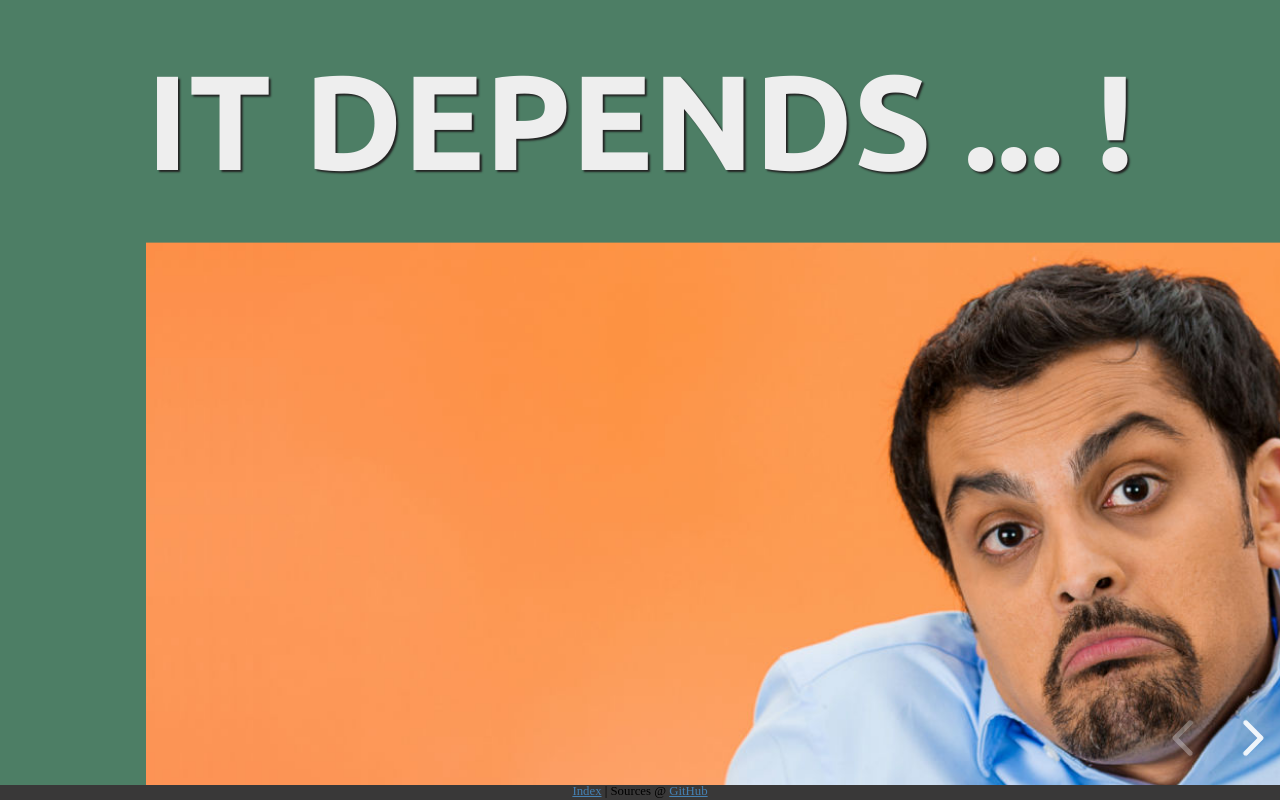
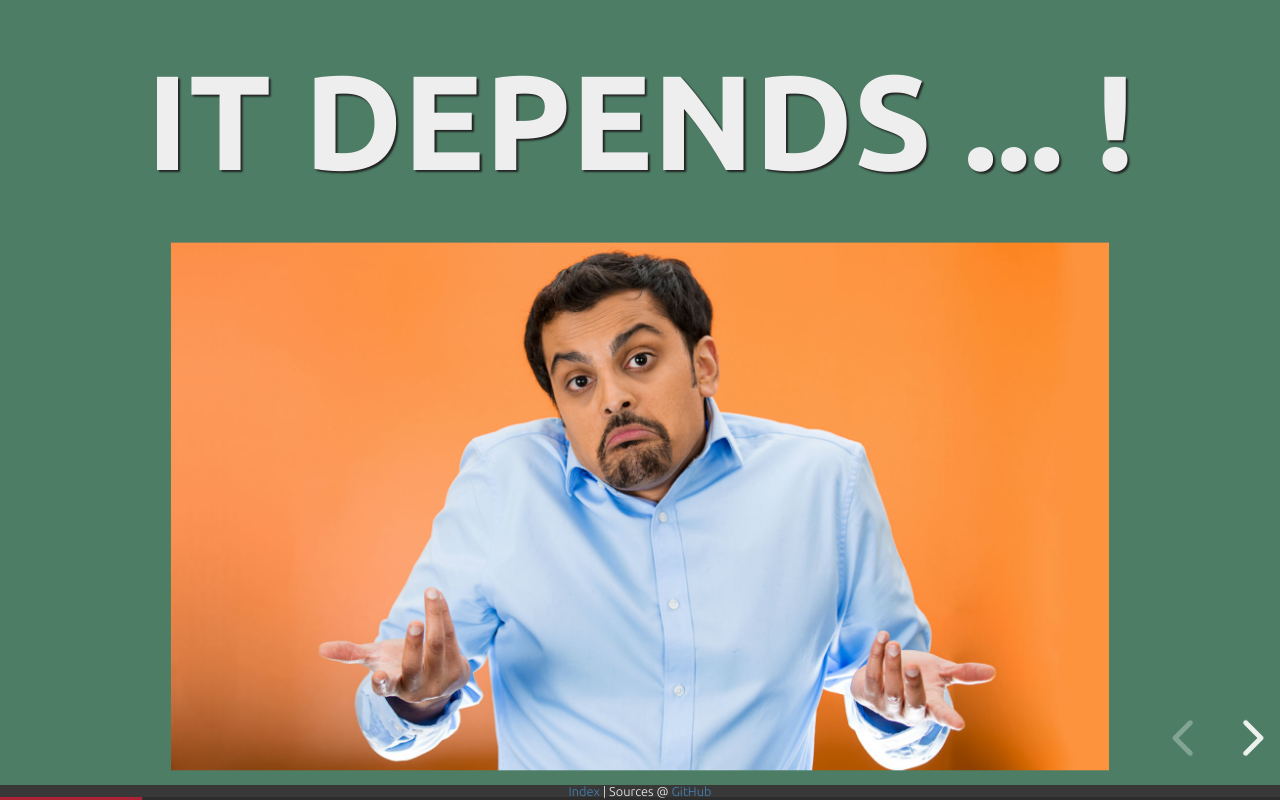
Before and after one commit to marcvanandel/programming-guide, a website: page docs/day-1.html in a window 1280 px wide. Both pictures are taken after a click on the button "next slide". Drawn offline with Linux system fonts and the light colour scheme.

Commit message:
fix formatting

```diff
--- a/docs/day-1.html
+++ b/docs/day-1.html
@@ -43,7 +43,9 @@
             href="https://github.com/marcvanandel/programming-guide#it-depends"
             target="_blank"
           >
-            <img class="stretch" data-src="../programming-guide/img/man-shrug-clueless-ss-1920.jpg" />
+            <img
+              data-src="../programming-guide/img/man-shrug-clueless-ss-1920.jpg"
+            />
           </a>
 
           <aside class="notes">
@@ -61,9 +63,11 @@
         </section>
 
         <section data-background="#7e8c91">
-          <section data-background="#7e8c91"
-		  data-background-image="../programming-guide/img/full-view.png"
-		  data-background-size="50vw">
+          <section
+            data-background="#7e8c91"
+            data-background-image="../programming-guide/img/full-view.png"
+            data-background-size="50vw"
+          >
             <h2 class="r-fit-text max100">Basics</h2>
 
             <!-- <a
@@ -169,7 +173,9 @@
               href="https://github.com/marcvanandel/programming-guide#code-editor"
               target="_blank"
             >
-              <img data-src="../programming-guide/img/editor-code-build-run.png" />
+              <img
+                data-src="../programming-guide/img/editor-code-build-run.png"
+              />
             </a>
 
             <aside class="notes">
@@ -193,7 +199,9 @@
             href="https://github.com/marcvanandel/programming-guide#code-service-data-algorithm"
             target="_blank"
           >
-            <img data-src="../programming-guide/img/code-service-data-algorithm.png" />
+            <img
+              data-src="../programming-guide/img/code-service-data-algorithm.png"
+            />
           </a>
 
           <aside class="notes">
@@ -224,7 +232,9 @@
             href="https://github.com/marcvanandel/programming-guide#junior-senior"
             target="_blank"
           >
-            <img data-src="../programming-guide/img/lines-of-code-vs-experience.png" />
+            <img
+              data-src="../programming-guide/img/lines-of-code-vs-experience.png"
+            />
           </a>
 
           <aside class="notes">
@@ -242,13 +252,22 @@
         </section>
 
         <section>
-          <h2>Git</h2>
+          <h1>Git</h1>
+
+          <img
+            class="stretch"
+            src="https://avatars.githubusercontent.com/u/18133?s=200&v=4"
+          />
         </section>
       </div>
 
-    </div>
-    <div class="footer">
-      <a href="./">Index</a> | Sources @ <a href="https://github.com/marcvanandel/programming-guide/blob/main/docs/index.html">GitHub</a>
+      <div class="footer">
+        <a href="./">Index</a> | Sources @
+        <a
+          href="https://github.com/marcvanandel/programming-guide/blob/main/docs/index.html"
+          >GitHub</a
+        >
+      </div>
     </div>
 
     <script src="dist/reveal.js"></script>
@@ -262,7 +281,7 @@
       Reveal.initialize({
         hash: true,
         backgroundTransition: "zoom",
-		margin: 0.1,
+        margin: 0.1,
 
         // Learn about plugins: https://revealjs.com/plugins/
         plugins: [RevealMarkdown, RevealHighlight, RevealNotes],
```
